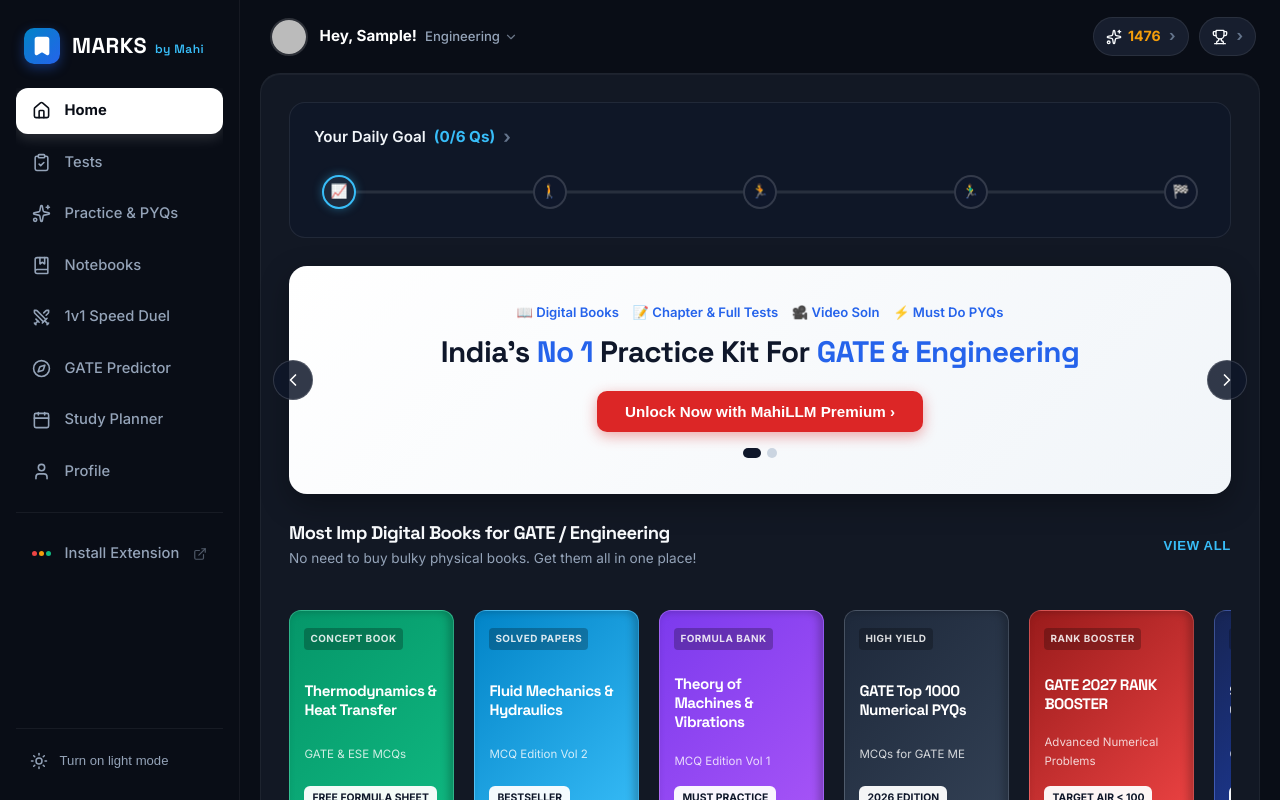
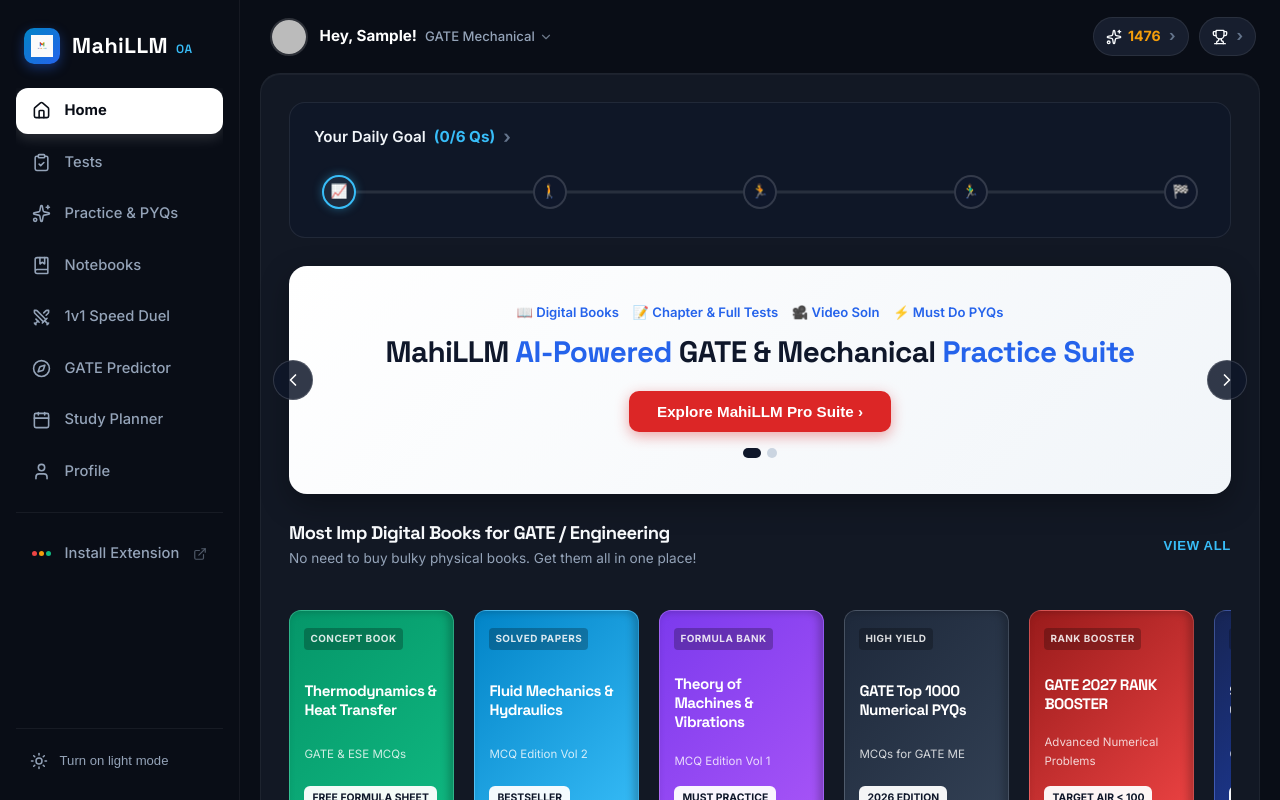
Before and after one commit to gigakumar/Mahillm_oa, a React (Vite) app: page / in a window 1280 px wide. Built offline with nearby package versions, Linux system fonts and the light colour scheme; no server answers; the database is empty; sample sign-in values are in the browser's storage.

Commit message:
fix: Update sidebar, header, and banner branding strictly to MahiLLM OA

```diff
--- a/src/components/HeaderBar.jsx
+++ b/src/components/HeaderBar.jsx
@@ -33,7 +33,7 @@
           <div className="greeting-text">
             <span className="greeting-name">Hey, {firstName}!</span>
             <div className="branch-dropdown-tag">
-              <span>Engineering</span>
+              <span>GATE Mechanical</span>
               <ChevronDown size={14} className="dropdown-arrow" />
             </div>
           </div>
--- a/src/components/Sidebar.jsx
+++ b/src/components/Sidebar.jsx
@@ -56,9 +56,9 @@
         {/* Brand Logo */}
         <div className="sidebar-brand" onClick={() => navigate('/')}>
           <div className="brand-icon-box">
-            <Bookmark className="brand-bookmark-icon" size={22} fill="currentColor" />
+            <img src="/logo.png" alt="MahiLLM Logo" style={{ width: '22px', height: '22px', objectFit: 'contain' }} />
           </div>
-          <span className="brand-name">MARKS <span className="brand-sub">by Mahi</span></span>
+          <span className="brand-name">MahiLLM <span className="brand-sub">OA</span></span>
         </div>
 
         {/* Navigation Items */}
--- a/src/pages/Dashboard.jsx
+++ b/src/pages/Dashboard.jsx
@@ -221,11 +221,11 @@
           </div>
 
           <h2 className="banner-main-title">
-            India's <span className="highlight-no1">No 1</span> Practice Kit For <span className="highlight-exam">GATE & Engineering</span>
+            MahiLLM <span className="highlight-no1">AI-Powered</span> GATE & Mechanical <span className="highlight-exam">Practice Suite</span>
           </h2>
 
           <button className="btn-unlock-premium" onClick={() => navigate('/oa-practice')}>
-            Unlock Now with MahiLLM Premium ›
+            Explore MahiLLM Pro Suite ›
           </button>
 
           {/* Carousel dots */}
```
